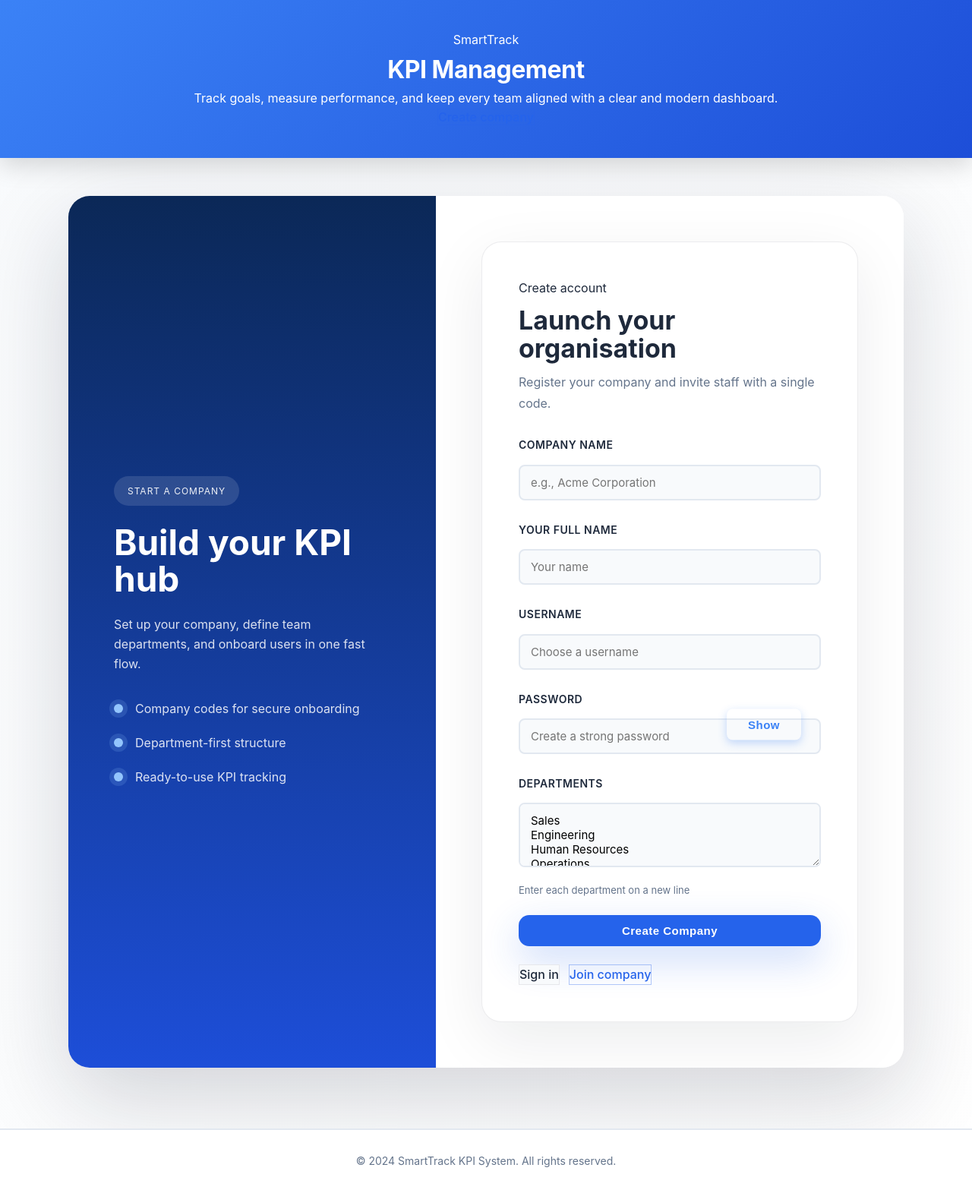
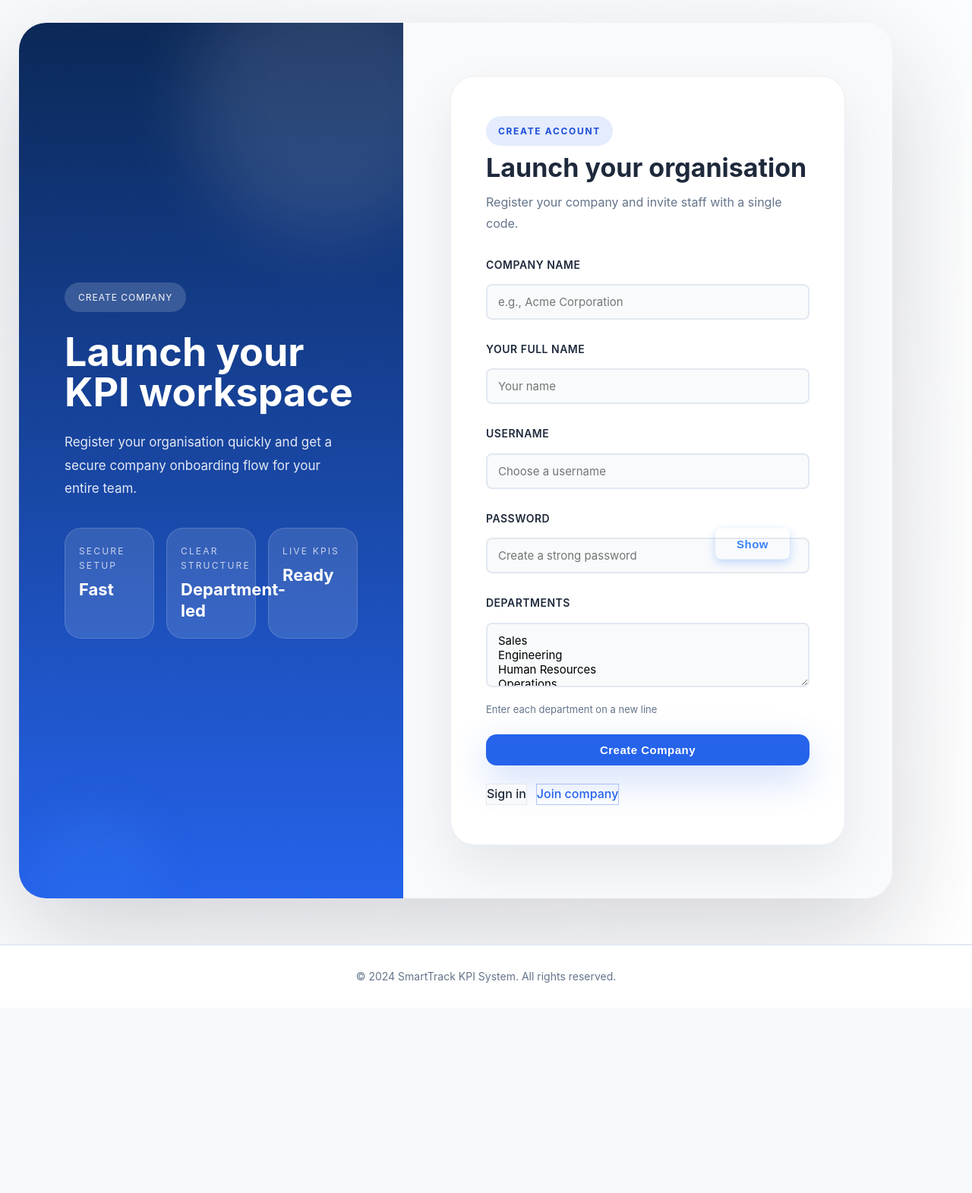
Before and after one commit to direeo/smart-track, a FastAPI app: page /register in a window 1280 px wide. Shown: the whole page at 76% size. After the commit the page ends 1294 px from the top, so only its background shows below. Run offline with FastAPI, Linux system fonts and the light colour scheme.

Commit message:
Update auth pages to dashboard-inspired split layout with refined blue hero panel

```diff
--- a/models/static/style.css
+++ b/models/static/style.css
@@ -423,15 +423,25 @@ small {
     display: none !important;
 }
 
+body.auth-page .app-header,
+body.auth-page nav {
+    display: none;
+}
+
+body.auth-page main {
+    margin: 0;
+    padding: 0;
+}
+
 .auth-frame {
     display: grid;
     grid-template-columns: 44% 56%;
-    max-width: 1100px;
-    min-height: calc(100vh - 180px);
-    margin: 50px auto 80px;
-    border-radius: 28px;
+    max-width: 1150px;
+    min-height: calc(100vh - 40px);
+    margin: 30px auto 40px;
+    border-radius: 36px;
     overflow: hidden;
-    box-shadow: 0 40px 120px rgba(15, 23, 42, 0.18);
+    box-shadow: 0 48px 140px rgba(15, 23, 42, 0.18);
     background: white;
 }
 
@@ -439,20 +449,48 @@ small {
     display: flex;
     align-items: center;
     justify-content: center;
-    padding: 60px;
+    padding: 70px 60px;
+    position: relative;
 }
 
 .auth-side-left {
-    background: linear-gradient(180deg, #0b2857 0%, #1d4ed8 100%);
+    background: linear-gradient(180deg, #0b2857 0%, #2563eb 100%);
     color: white;
+    min-height: 560px;
+}
+
+.auth-side-left::before {
+    content: '';
+    position: absolute;
+    width: 360px;
+    height: 360px;
+    top: -80px;
+    right: -80px;
+    border-radius: 50%;
+    background: rgba(255, 255, 255, 0.12);
+    filter: blur(48px);
+}
+
+.auth-side-left::after {
+    content: '';
+    position: absolute;
+    width: 160px;
+    height: 160px;
+    left: 24px;
+    bottom: -40px;
+    border-radius: 50%;
+    background: rgba(59, 130, 246, 0.18);
+    filter: blur(24px);
 }
 
 .auth-side-right {
-    background: white;
+    background: #f8fafc;
 }
 
 .auth-side-content {
-    max-width: 420px;
+    max-width: 460px;
+    position: relative;
+    z-index: 1;
 }
 
 .auth-side-left .eyebrow,
@@ -462,60 +500,122 @@ small {
     gap: 10px;
     padding: 10px 18px;
     border-radius: 999px;
-    background: rgba(255,255,255,0.12);
-    color: rgba(255,255,255,0.92);
+    background: rgba(255,255,255,0.16);
+    color: rgba(255,255,255,0.95);
     text-transform: uppercase;
     letter-spacing: 1px;
     font-size: 12px;
-    margin-bottom: 24px;
+    margin-bottom: 26px;
 }
 
 .auth-side-left h1 {
-    font-size: 46px;
-    line-height: 1.05;
+    font-size: 52px;
+    line-height: 1.02;
     margin-bottom: 24px;
+    max-width: 420px;
 }
 
-.auth-side-left p,
-.auth-side-left .feature-list li {
-    color: rgba(255,255,255,0.85);
+.auth-side-left p {
+    max-width: 430px;
+    font-size: 17px;
+    line-height: 1.8;
+    color: rgba(255,255,255,0.88);
 }
 
-.feature-list {
-    list-style: none;
-    padding: 0;
-    margin: 32px 0 0;
+.hero-stat-grid {
     display: grid;
+    grid-template-columns: repeat(3, minmax(0, 1fr));
     gap: 16px;
+    margin-top: 36px;
 }
 
-.feature-list li {
-    position: relative;
-    padding-left: 28px;
-    font-size: 16px;
-    line-height: 1.8;
+.hero-stat {
+    padding: 20px 18px;
+    border-radius: 22px;
+    background: rgba(255,255,255,0.12);
+    border: 1px solid rgba(255,255,255,0.16);
 }
 
-.feature-list li::before {
-    content: '';
-    position: absolute;
-    left: 0;
-    top: 8px;
-    width: 12px;
-    height: 12px;
-    border-radius: 50%;
-    background: #93c5fd;
-    box-shadow: 0 0 0 6px rgba(147,197,253,0.16);
+.hero-stat span {
+    display: block;
+    font-size: 12px;
+    text-transform: uppercase;
+    letter-spacing: 0.18em;
+    color: rgba(255,255,255,0.72);
+    margin-bottom: 10px;
+}
+
+.hero-stat strong {
+    font-size: 22px;
+    line-height: 1.1;
+    color: white;
 }
 
 .auth-card.compact-card {
     width: 100%;
-    max-width: 540px;
+    max-width: 520px;
     background: white;
-    border-radius: 26px;
-    padding: 48px;
-    border: 1px solid rgba(15, 23, 42, 0.08);
-    box-shadow: 0 24px 80px rgba(15, 23, 42, 0.08);
+    border-radius: 32px;
+    padding: 52px 46px;
+    border: 1px solid rgba(15, 23, 42, 0.07);
+    box-shadow: 0 30px 70px rgba(15, 23, 42, 0.08);
+}
+
+.auth-header span.brand-tag {
+    display: inline-flex;
+    align-items: center;
+    gap: 10px;
+    padding: 10px 16px;
+    border-radius: 999px;
+    background: rgba(37, 99, 235, 0.12);
+    color: #1d4ed8;
+    font-weight: 700;
+    text-transform: uppercase;
+    font-size: 12px;
+    letter-spacing: 0.14em;
+}
+
+.auth-header h2 {
+    margin: 16px 0 10px;
+    font-size: 34px;
+    color: var(--secondary);
+    line-height: 1.05;
+}
+
+.auth-copy {
+    margin-top: 8px;
+    color: var(--text-secondary);
+    font-size: 15px;
+    line-height: 1.8;
+}
+
+.auth-actions {
+    display: flex;
+    flex-wrap: wrap;
+    gap: 12px;
+    align-items: center;
+    margin-top: 24px;
+}
+
+.auth-side-right .auth-actions {
+    justify-content: space-between;
+}
+
+.btn-secondary {
+    background: #f8fafc;
+    color: var(--secondary);
+    border: 1px solid rgba(15, 23, 42, 0.12);
+    box-shadow: none;
+}
+
+.btn-outline {
+    background: transparent;
+    color: #2563eb;
+    border: 1px solid rgba(37, 99, 235, 0.35);
+}
+
+.btn-outline:hover {
+    background: rgba(37, 99, 235, 0.08);
 }
 
 .auth-header {
--- a/models/templates/base.html
+++ b/models/templates/base.html
@@ -8,7 +8,7 @@
     <meta name="description" content="SmartTrack KPI Management System — modern KPI tracking for teams and managers.">
     {% block extra_css %}{% endblock %}
 </head>
-<body>
+<body class="{% block body_class %}{% endblock %}">
     <header class="app-header">
         <div class="header-inner">
             <div>
--- a/models/templates/register.html
+++ b/models/templates/register.html
@@ -1,19 +1,29 @@
 {% extends "base.html" %}
 
 {% block title %}Create Company - SmartTrack{% endblock %}
+{% block body_class %}auth-page{% endblock %}
 
 {% block content %}
 <div class="auth-frame">
     <div class="auth-side auth-side-left">
         <div class="auth-side-content">
-            <span class="eyebrow">Start a company</span>
-            <h1>Build your KPI hub</h1>
-            <p>Set up your company, define team departments, and onboard users in one fast flow.</p>
-            <ul class="feature-list">
-                <li>Company codes for secure onboarding</li>
-                <li>Department-first structure</li>
-                <li>Ready-to-use KPI tracking</li>
-            </ul>
+            <span class="eyebrow">Create company</span>
+            <h1>Launch your KPI workspace</h1>
+            <p>Register your organisation quickly and get a secure company onboarding flow for your entire team.</p>
+            <div class="hero-stat-grid">
+                <div class="hero-stat">
+                    <span>Secure setup</span>
+                    <strong>Fast</strong>
+                </div>
+                <div class="hero-stat">
+                    <span>Clear structure</span>
+                    <strong>Department-led</strong>
+                </div>
+                <div class="hero-stat">
+                    <span>Live KPIs</span>
+                    <strong>Ready</strong>
+                </div>
+            </div>
         </div>
     </div>
     <div class="auth-side auth-side-right">
```
Also changed, not shown: models/templates/login.html (+17 -7 lines), models/templates/signup.html (+17 -7 lines).
